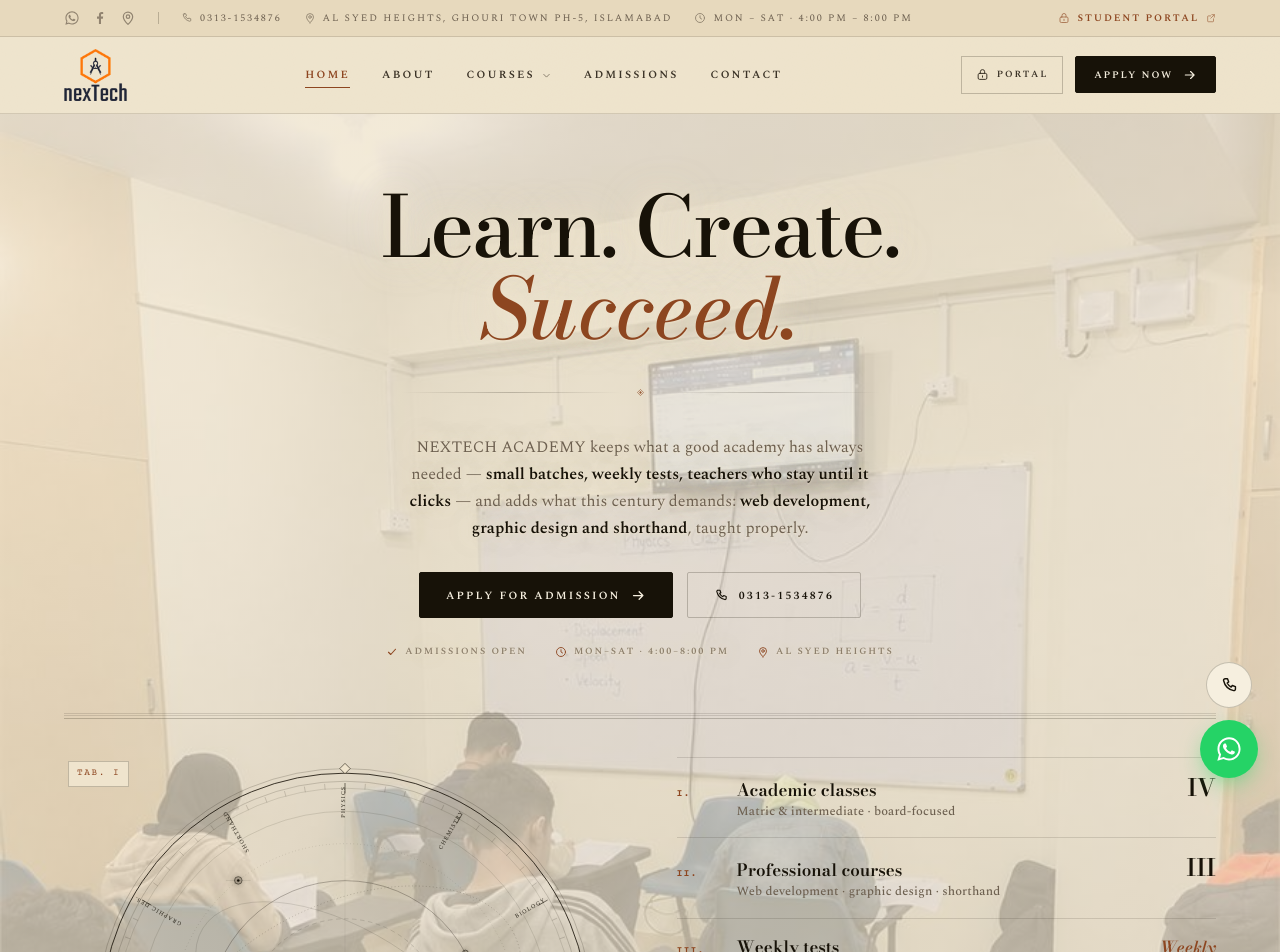
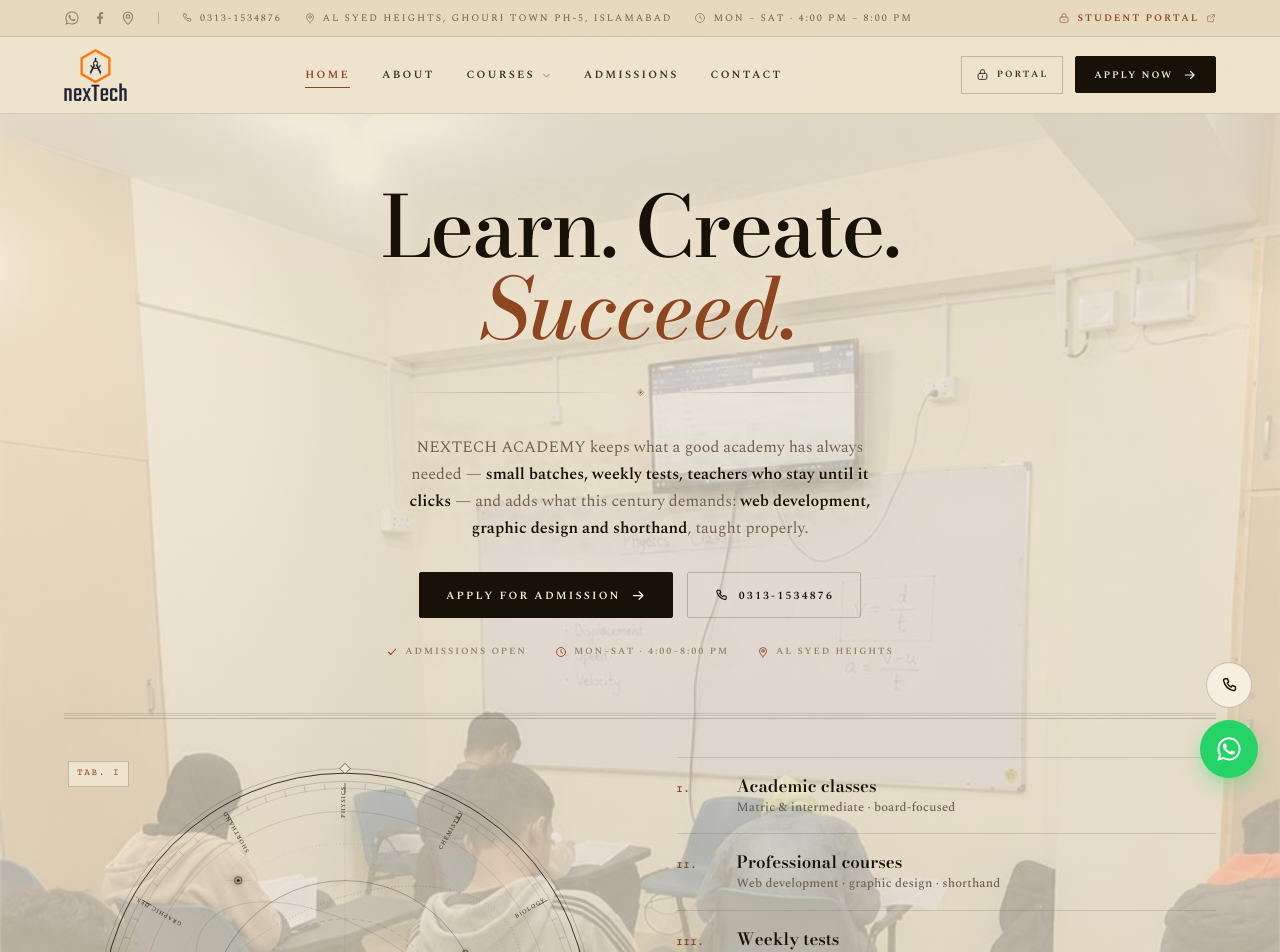
Before and after one commit to hamzahf123/NEXTECH-ACADEMY-Website, a React (Vite) app: page / in a window 1280 px wide. Shown: the top 952 px of the page. Built offline with nearby package versions, Linux system fonts and the light colour scheme.

Commit message:
change the home section right buttons

```diff
--- a/src/styles.css
+++ b/src/styles.css
@@ -3359,3 +3359,10 @@ a.apply__detail:hover strong { color: var(--copper); }
 }
 .strip    { margin-top: clamp(18px, 2vw, 28px); }
 .cta-wrap { padding-block: clamp(36px, 3.6vw, 56px); }
+/* hero facts: right-side value column hata dein */
+.hero__fact {
+  grid-template-columns: 44px minmax(0, 1fr);
+}
+.hero__fact-value {
+  display: none;
+}
```
